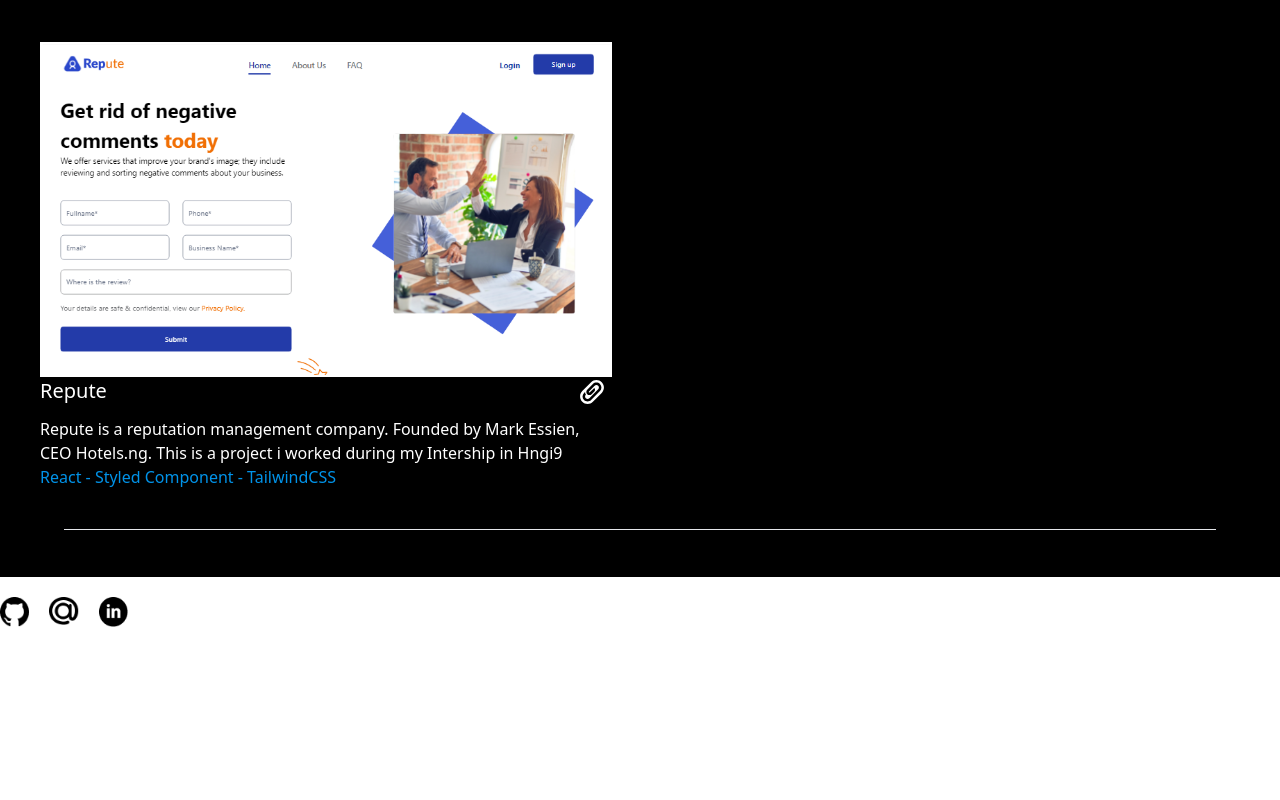
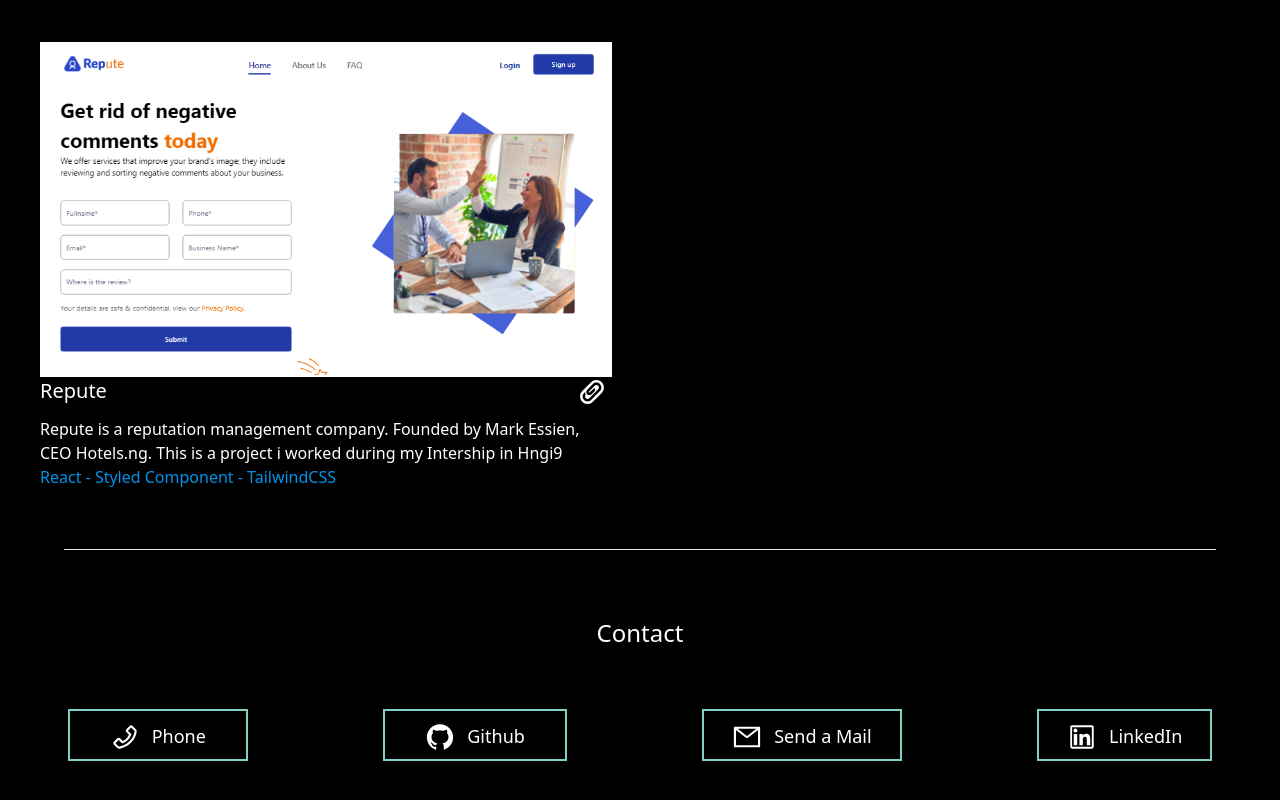
Before and after one commit to Princessayomide53/Portfolio, a React (Create React App) app: page / in a window 1280 px wide. Shown: the part 2266-3066 px from the top of the page. Before the commit the page ends 2893 px from the top, so only its background shows below. Built offline with nearby package versions, Linux system fonts and the light colour scheme.

Commit message:
added a modal and a means of contact to my portfolio

```diff
--- a/src/App.css
+++ b/src/App.css
@@ -89,7 +89,7 @@
   align-items: flex-end;
   justify-content: space-between;
   cursor: pointer;
-  /* background-color: purple; */
+  background-color: purple;
 }
 
 .burger-bar{
@@ -135,3 +135,7 @@
   transform: rotate(0) translate(0);
   transition: cubic-bezier(0.175, 0.885, 0.32, 1.275) 0.5s;
 }
+
+.modal{
+  margin-left: 0px;
+}
--- a/src/App.js
+++ b/src/App.js
@@ -6,7 +6,7 @@
 // import { Particles } from 'react-particles-js';
 // import Form from './Components/Form'
 // import ParticlesBackground from './Components/ParticlesBackground';
-// import Form from './Components/Form'
+// import Modal from './Components/Modal'
 // import Particles from 'react-particles';
 
 
@@ -41,8 +41,9 @@
 
         <Aboutme />
 
-        <Project />
-        {/* <Form /> */}
+         <Project />
+
+         {/* <Modal />  */}
 
 
 
--- a/src/Components/Aboutme.jsx
+++ b/src/Components/Aboutme.jsx
@@ -16,7 +16,7 @@
       className="bg-black text-white  Aboutus"
       id="hash-link-technologies"
     >
-      <div className="lg:pt-28 pt-52 md:pt-14 flex justify-center">
+      <div className="lg:pt-28 pt-56 md:pt-20 flex justify-center">
         <h2 className="border-4 border-[#80d0c7] lg:mb-8 mb-5 px-5 font-semibold hover:text-[#ff4b1f] py-3">
           TECHNOLOGIES
         </h2>
@@ -27,7 +27,7 @@
         </h2>
       </div> */}
 
-      <div className="lg:flex pl-10 md:pl-20 lg:pl-0 lg:justify-around grid grid-cols-3 md:gap-36 gap-8 p-5 lg:p-0 mt-10">
+      <div className="lg:flex pl-10 md:pl-20 lg:pl-10 lg:pr-10 lg:justify-around grid grid-cols-3 md:gap-36 gap-8 p-5 lg:p-0 mt-10">
         <img src={HTML5} alt="" className="w-18 h-12" />
         <img src={Css} alt="" className="w-18 h-12" />
         <img src={Tailwind} alt="" className="w-20 h-12" />
--- a/src/Components/Form.jsx
+++ /dev/null
@@ -1,45 +0,0 @@
-import React from 'react'
-import '../App.css';
-
-function Form() {
-  return (
-    <div className="bg-black flex justify-center Form">
-      <div className="bg-white rounded-md w-[60%] flex flex-col justify-center items-center">
-        <div className="w-[50%] mt-10">
-          <input
-            type="text"
-            placeholder="Enter Your Name*"
-            className=" border-black border-b-4 border-l-4 w-full h-16"
-          />
-        </div>
-
-        <div className="w-[50%] mt-10">
-          <input
-            type="text"
-            placeholder="Enter Your Email*"
-            className=" border-black border-b-4 border-l-4 w-full h-16"
-          />
-        </div>
-
-        <div className="w-[50%] mt-10">
-          <input
-            type="text"
-            placeholder="Phone Number*"
-            className=" border-black border-b-4 border-l-4 w-full h-16"
-          />
-        </div>
-
-        <div className="w-[50%] mt-10">
-          <textarea
-            placeholder="Your Message*"
-            className=" border-black border-b-4 border-l-4 w-full h-36
-          "
-          ></textarea>
-          {/* <input type="text" /> */}
-        </div>
-      </div>
-    </div>
-  );
-}
-
-export default Form
--- /dev/null
+++ b/src/Components/Modal.jsx
@@ -0,0 +1,61 @@
+import React from 'react'
+import '../App.css';
+
+const Modal = ({ open, onClose }) => {
+  if (!open) return null;
+  return (
+    <div
+      class="modal"
+      className="flex flex-col justify-center z-10 items-center ml-0 fixed bg-[#2e2b2b] bg-opacity-60 inset-0 w-full h-screen"
+    >
+      <div className="bg-black w-[70%] h-screen  rounded-md">
+        <div className=" mr-auto text-2xl">
+          <button onClick={onClose}>X</button>
+        </div>
+        <div className="flex justify-center Form">
+          <div className="bg-black rounded-md w-[70%] flex flex-col justify-center items-center">
+            <div className="w-[70%] mt-10">
+              <input
+                type="text"
+                placeholder="Enter Your Name*"
+                className=" border-[#80d0c7] focus:outline-[#80d0c7] border-2 w-full h-16 rounded-md bg-black"
+              />
+            </div>
+
+            <div className="w-[70%] mt-10">
+              <input
+                type="text"
+                placeholder="Enter Your Email*"
+                className=" border-[#80d0c7] focus:outline-[#80d0c7] border-2 w-full h-16 rounded-md bg-black"
+              />
+            </div>
+
+            <div className="w-[70%] mt-10">
+              <input
+                type="text"
+                placeholder="Phone Number*"
+                className=" border-[#80d0c7] focus:outline-[#80d0c7] border-2 w-full h-16 rounded-md bg-black"
+              />
+            </div>
+
+            <div className="w-[70%] mt-10">
+              <textarea
+                placeholder="Your Message*"
+                className=" border-[#80d0c7] focus:outline-[#80d0c7] border-2 w-full h-36 rounded-md mb-32 bg-black
+          "
+              ></textarea>
+            </div>
+
+            <div>
+              <button className="text-xl bg-[#ff4b1f] text-white px-5 py-1">
+                Submit
+              </button>
+            </div>
+          </div>
+        </div>
+      </div>
+    </div>
+  );
+}
+
+export default Modal
--- a/src/Components/Projects.jsx
+++ b/src/Components/Projects.jsx
@@ -6,9 +6,11 @@
 import Metabnbb from "./Img/Metabnbb 1.png";
 import Repute from './Img/Repute.png'
 import { TiAttachmentOutline } from "react-icons/ti";
- import Vector from './Img/Vector.png'
- import Vector1 from './Img/Vector1.png'
- import Vector2 from './Img/Vector2.png'
+import { AiOutlinePhone } from "react-icons/ai";
+import { AiOutlineGithub } from "react-icons/ai";
+import { AiOutlineMail } from "react-icons/ai";
+import { AiOutlineLinkedin } from "react-icons/ai";
+
 // import HashLink from 'react-router-hash-link'
 
 
@@ -17,7 +19,7 @@
   return (
     <section>
       <div className="bg-black Projects" id="hash-link-projects">
-        <div className="flex flex-col items-center pt-24 gap-14 ">
+        <div className="flex flex-col items-center pt-24 gap-14 lg:mb-5">
           <p className="text-white border-4 mb-5 lg:mb-0 px-10 border-[#80d0c7] font-medium text-lg hover:text-[#ff4b1f] py-2">
             Projects
           </p>
@@ -112,7 +114,11 @@
 
             <div>
               <div className="border-2 border-white ">
-                <a href="metabnb1.netlify.app">
+                <a
+                  href="metabnb1.netlify.app"
+                  target="_blank"
+                  rel="noopener noreferrer"
+                >
                   <img src={Metabnbb} alt="" className="md:w-full" />
                 </a>
               </div>
@@ -137,7 +143,11 @@
 
             <div>
               <div className="border-2 border-white ">
-                <a href="https://www.repute.legal/">
+                <a
+                  href="metabnb1.netlify.app"
+                  target="_blank"
+                  rel="noopener noreferrer"
+                >
                   <img src={Repute} alt="" className="md:w-full" />
                 </a>
               </div>
@@ -162,26 +172,54 @@
             </div>
           </div>
         </div>
-      </div>
+        <div className="pb-10 bg-black flex justify-center">
+          <hr style={{ width: "90%", color: "white", height: "8px" }} />
+        </div>
+        <div className="text-white hover:text-[#ff4b1f] text-2xl  flex justify-center pt-5 pb-10">
+          Contact
+        </div>
+        <div className="lg:flex space-x-0 space-y-5 lg:space-y-0 justify-around pt-5 pb-20">
+          <div className="py-[7px] px-10 border-2 border-[#80d0c7] flex">
+            <a href="08076824974" className="flex mt-1 gap-3">
+              <AiOutlinePhone className="text-white" size={30} />
+              <p className="text-white  text-lg">Phone</p>
+            </a>
+          </div>
 
-      <div className="pb-10 bg-black flex justify-center">
-        <hr style={{ width: "90%", color: "white", height: "8px" }} />
-      </div>
-      <div className="grid grid-cols-3 w-32 gap-5 pt-5 ">
-        <a href="https://github.com/Princessayomide53?tab=repositories">
-          <img
-            src={Vector}
-            alt=""
-            className="hover:animate-bounce fill-white"
-          />
-        </a>
-        <a href="https://mail.com/Payomide53@gmail.com">
-          <img src={Vector1} alt="" className="hover:animate-bounce bg-white" />
-        </a>
-
-        <a href="https://www.linkedin.com/in/princess-ayomide-ogunnaike-235b25211">
-          <img src={Vector2} alt="" className="hover:animate-bounce bg-white" />
-        </a>
+          <div className="py-[7px] px-10 border-2 border-[#80d0c7]">
+            <a
+              href="https://github.com/Princessayomide53?tab=repositories"
+              target="_blank"
+              rel="noopener noreferrer"
+              className="flex mt-1 gap-3"
+            >
+              <AiOutlineGithub className="text-white" size={30} />
+              <p className="text-white  text-lg">Github</p>
+            </a>
+          </div>
+          <div className="py-[7px] px-7 border-2 border-[#80d0c7]">
+            <a
+              href="metabnb1.netlify.app"
+              target="_blank"
+              rel="noopener noreferrer"
+              className="flex mt-1 gap-3"
+            >
+              <AiOutlineMail className="text-white" size={30} />
+              <p className="text-white  text-lg">Send a Mail</p>
+            </a>
+          </div>
+          <div className="py-[7px] px-7 border-2 border-[#80d0c7]">
+            <a
+              href="https://www.linkedin.com/in/princess-ayomide-ogunnaike-235b25211"
+              target="_blank"
+              rel="noopener noreferrer"
+              className="flex mt-1 gap-3"
+            >
+              <AiOutlineLinkedin className="text-white" size={30} />
+              <p className="text-white text-lg">LinkedIn</p>
+            </a>
+          </div>
+        </div>
       </div>
     </section>
   );
```
Also changed, not shown: src/Components/Header.jsx (+7 -2 lines), src/Components/Nav.jsx (+6 -8 lines).
